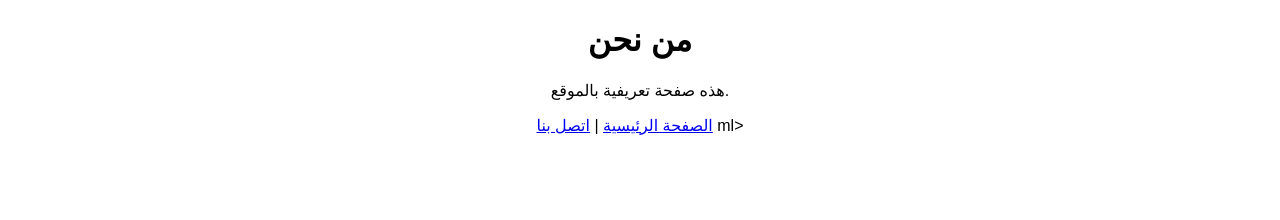
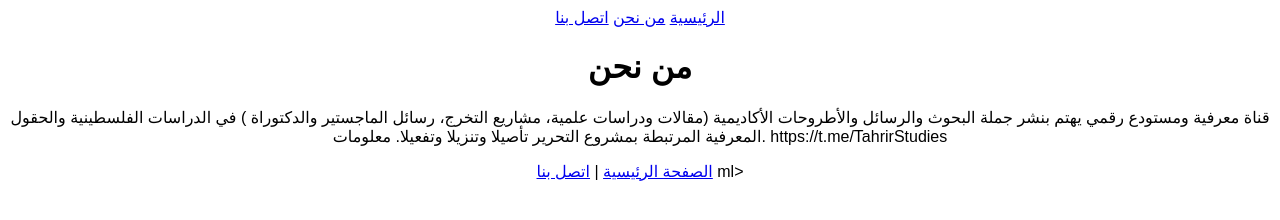
Before and after one commit to KALICHEILYES/TahrirStudies, a plain HTML site: page HTMLPage2.html in a window 1280 px wide. Drawn offline with Linux system fonts and the light colour scheme.

Commit message:
Update HTMLPage2.html
Signed-off-by: KALICHEILYES <88803629+KALICHEILYES@users.noreply.github.com>

```diff
--- a/HTMLPage2.html
+++ b/HTMLPage2.html
@@ -5,10 +5,20 @@
     <title>من نحن</title>
 </head>
 <body style="text-align:center; font-family:Arial;">
+    <nav>
+    <a href="Page1.html">الرئيسية</a>
+    <a href="HTMLPage2.html">من نحن</a>
+    <a href="HTMLPage3.html">اتصل بنا</a>
+</nav>
     <h1>من نحن</h1>
-    <p>هذه صفحة تعريفية بالموقع.</p>
+    <p>قناة معرفية ومستودع رقمي يهتم بنشر جملة البحوث والرسائل والأطروحات الأكاديمية (مقالات ودراسات علمية، مشاريع التخرج، رسائل الماجستير والدكتوراة ) في الدراسات الفلسطينية والحقول المعرفية المرتبطة بمشروع التحرير تأصيلا وتنزيلا وتفعيلا.
+معلومات.
+
+    https://t.me/TahrirStudies
+    </p>
     <a href="HTMLPage1.html">الصفحة الرئيسية</a> |
     <a href="HTMLPage3.html">اتصل بنا</a>
 </body>
 </html>
+
 ml>
```
